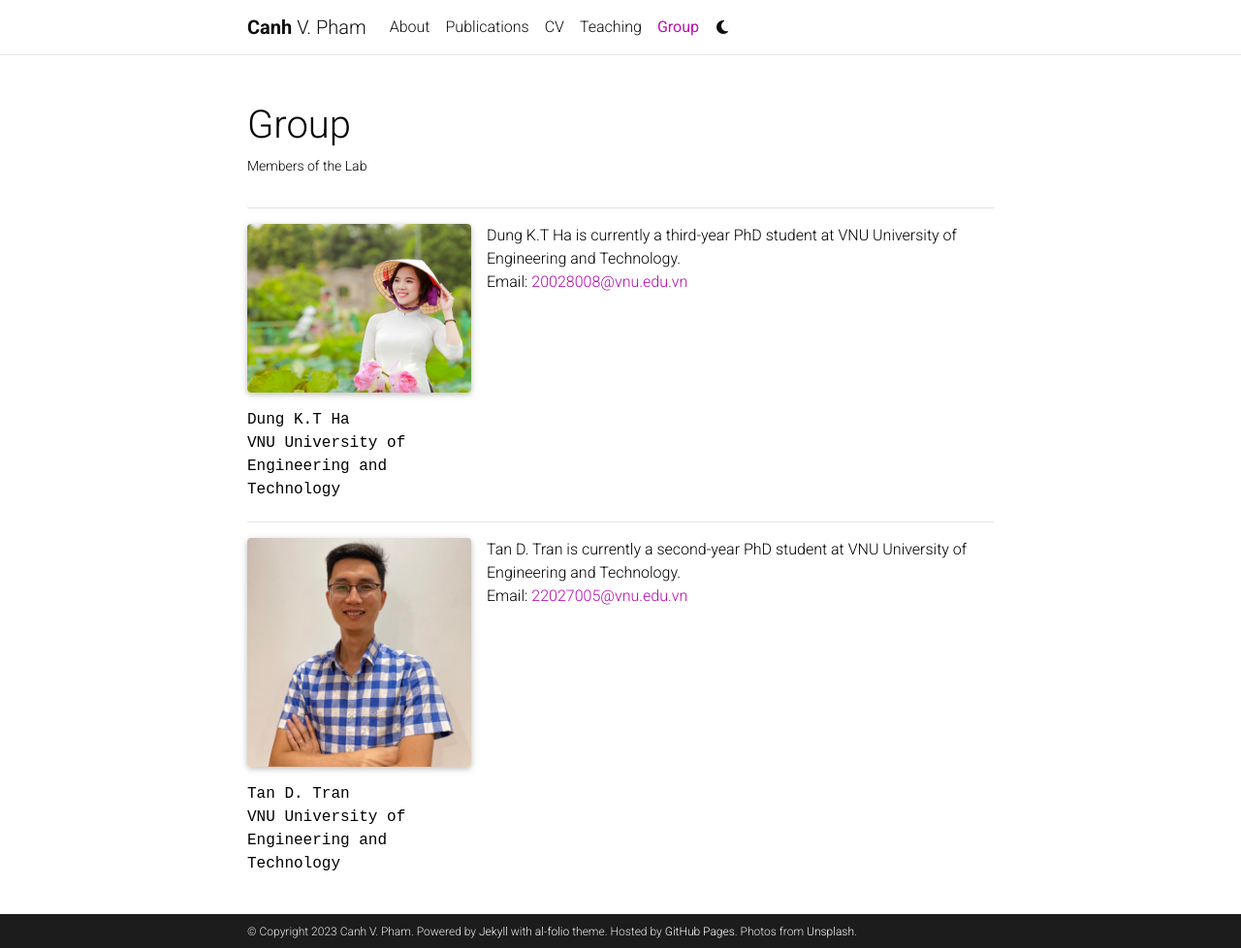
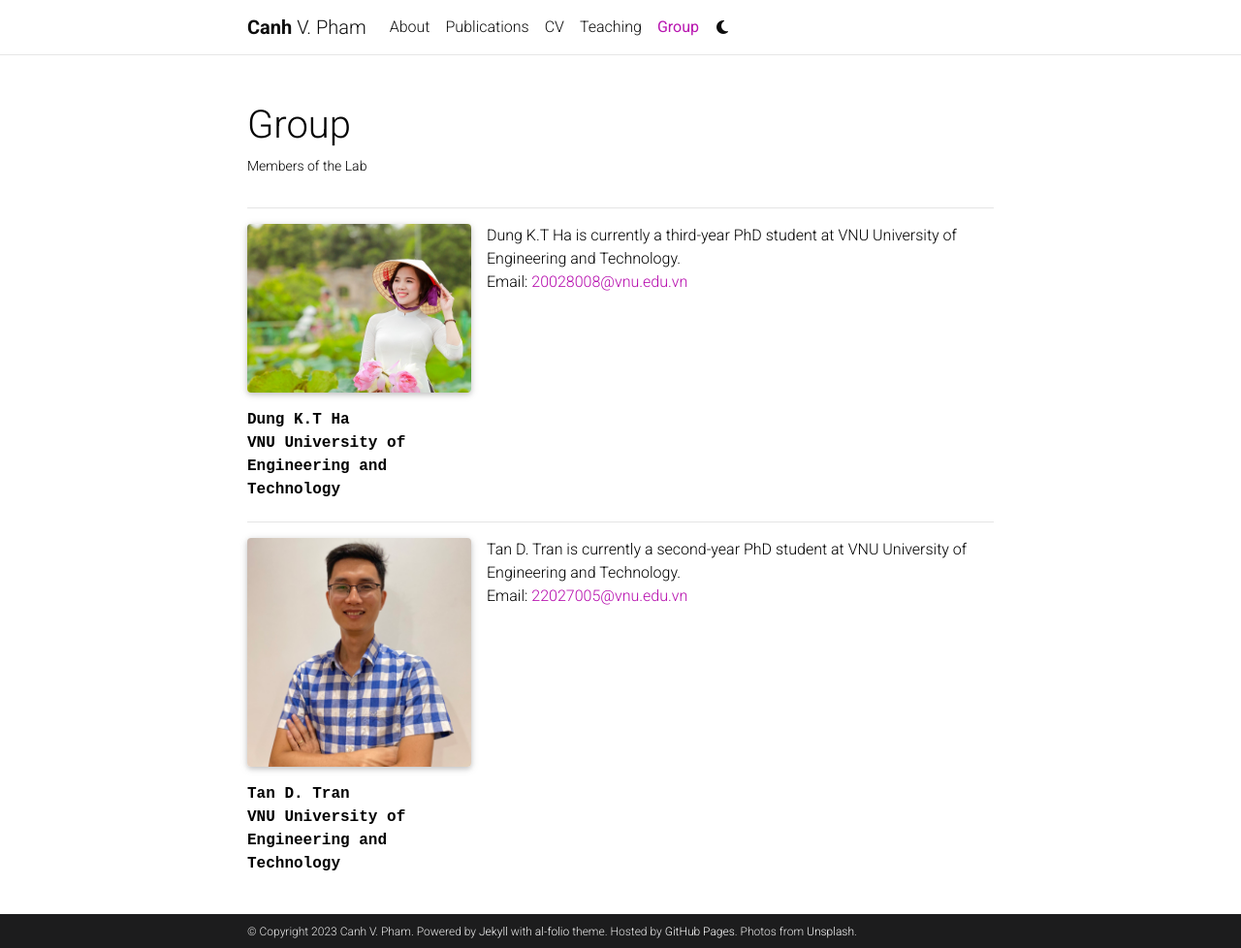
Before and after one commit to cvpham1989/cvpham1989.github.io, a Jekyll site: the page built from _pages/profiles.md, in a window 1280 px wide and 978 px high. Shown: the whole window at 97% size. Built offline with Jekyll 4.4.1, drawn with Linux system fonts in a browser that asks for light colours; full-size pictures stand in for the smaller copies a plugin makes; comment, search, counter and statistics services are not loaded; a style sheet for code colours, icons or effects is not loaded.

Commit message:
Update _base.scss

```diff
--- a/_sass/_base.scss
+++ b/_sass/_base.scss
@@ -168,6 +168,8 @@ blockquote {
     margin-bottom: 5px;
     margin-top: 5px;
     font-family: monospace;
+    font-weight: bold;
+    color: #ca4ec3;
 
     p {
       display: inline-block;
```
